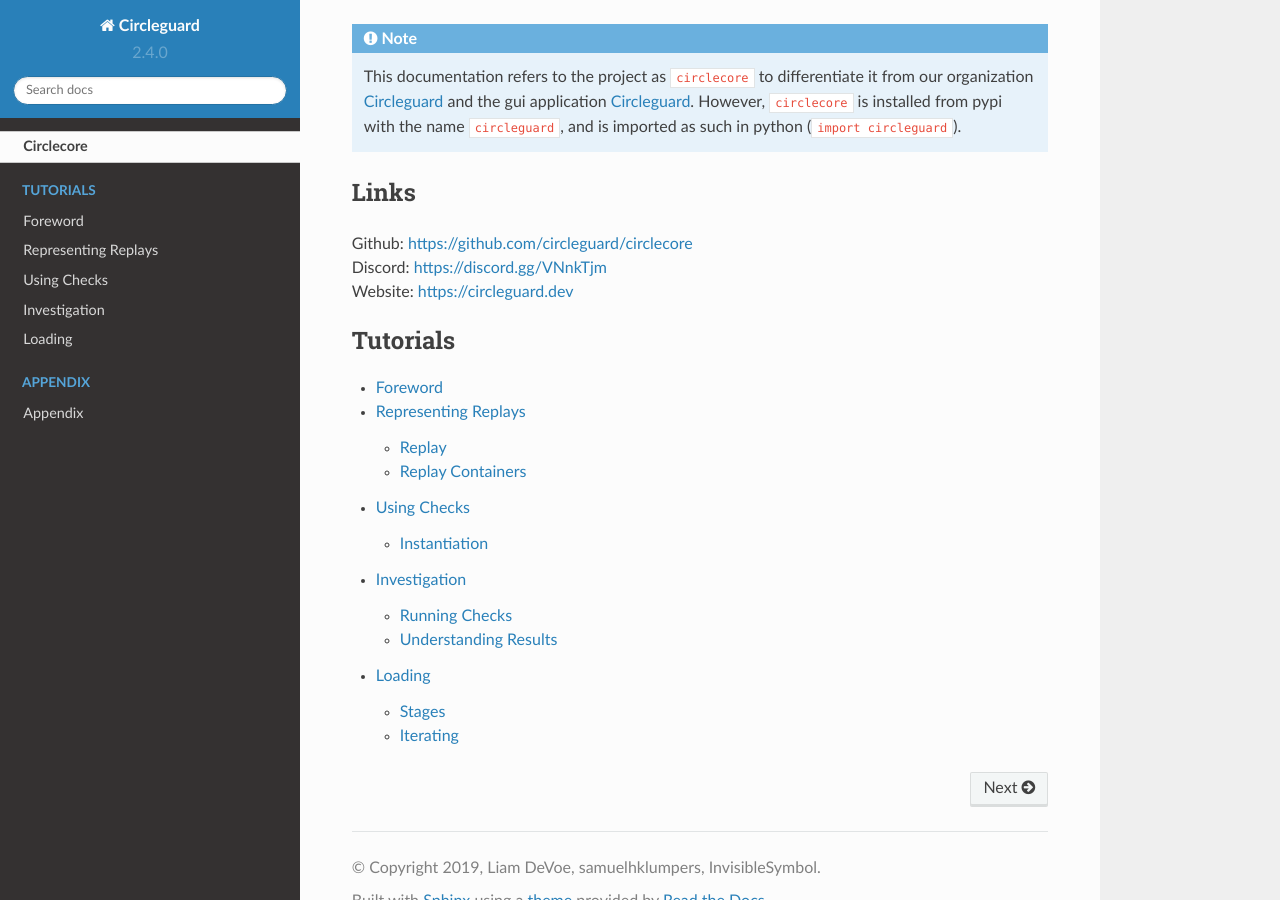
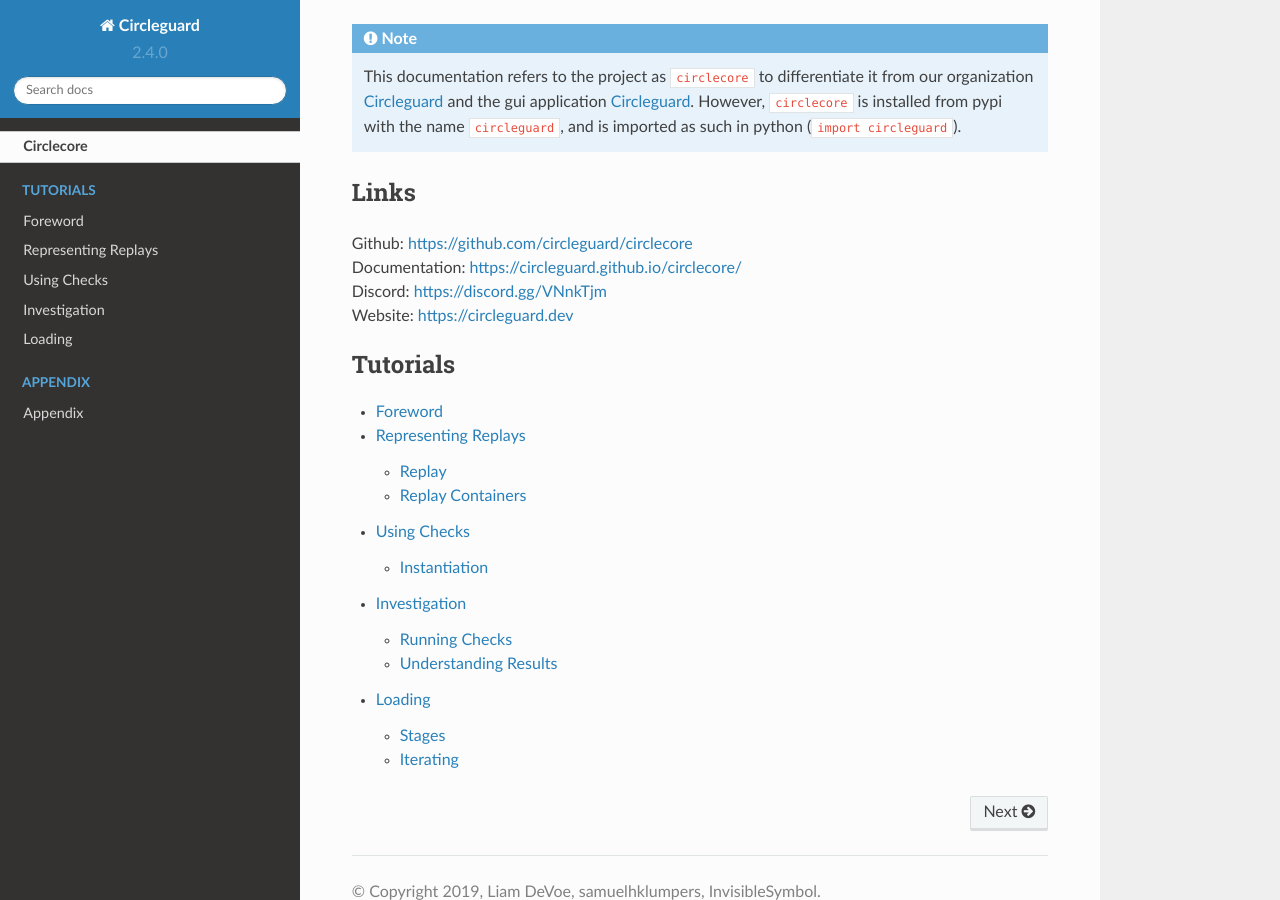
Before and after one commit to circleguard/circlecore, a Sphinx documentation site: the page built from source/index.rst, in a window 1280 px wide and 900 px high, scrolled down 787 px. Built offline with Sphinx 7.4.7 and the Read the Docs theme 2.0.0, drawn with Linux system fonts in a browser that asks for light colours.

Commit message:
add documentation link

```diff
--- a/source/index.rst
+++ b/source/index.rst
@@ -44,6 +44,7 @@
 -----
 
 | Github: https://github.com/circleguard/circlecore
+| Documentation: https://circleguard.github.io/circlecore/
 | Discord: https://discord.gg/VNnkTjm
 | Website: https://circleguard.dev
 
```
